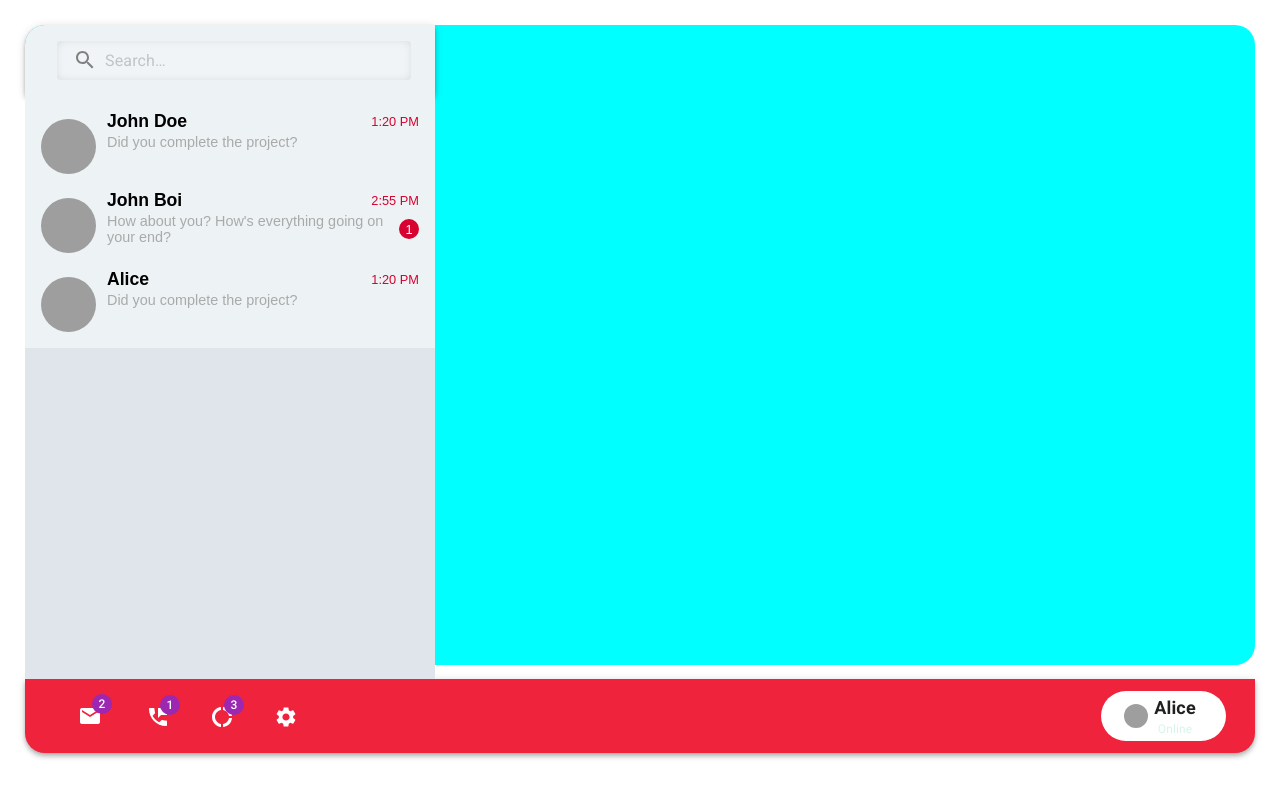
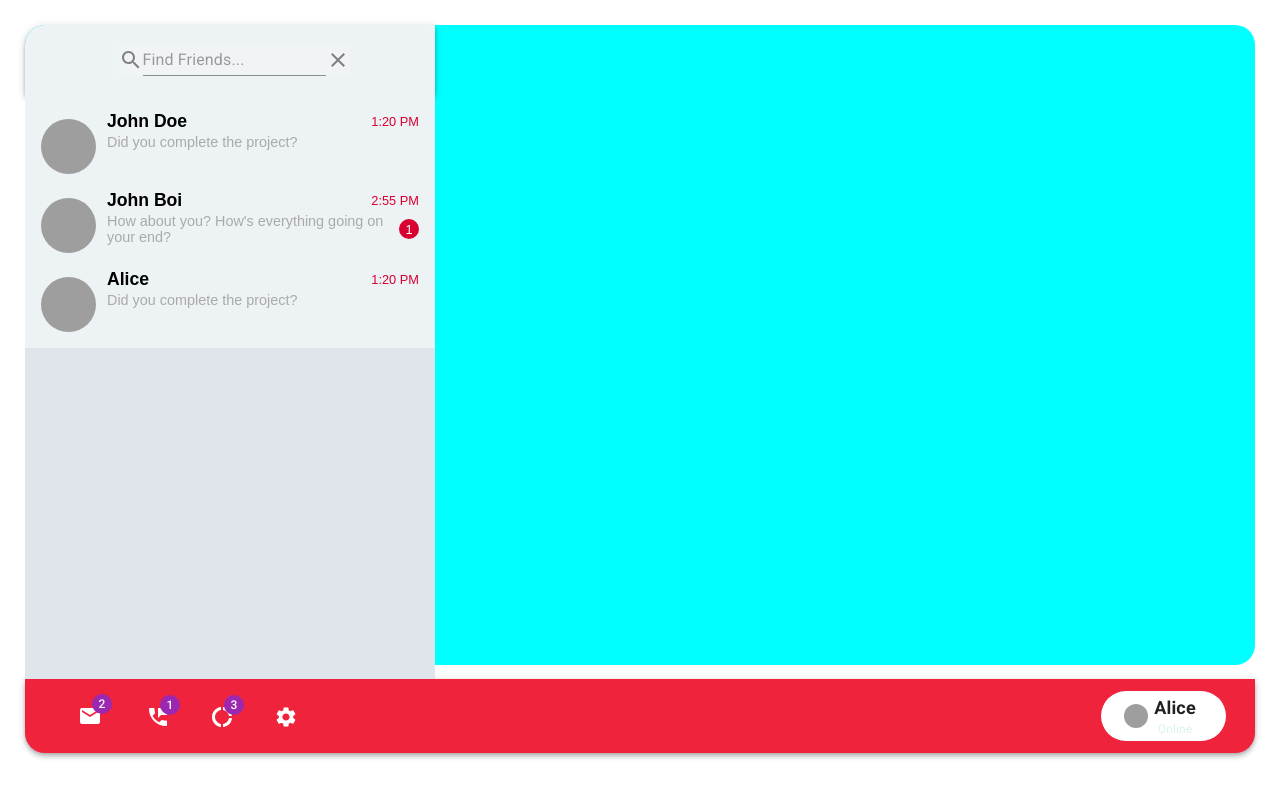
Before and after one commit to abhiperfect/ChatterBox, a React (Create React App) app in the folder client/: page /chat in a window 1280 px wide. Built offline with nearby package versions, Linux system fonts and the light colour scheme; grey boxes are pictures that could not be loaded.

Commit message:
🐛Fix/Fix search bar

```diff
--- a/client/src/components/common/SearchBar.jsx
+++ b/client/src/components/common/SearchBar.jsx
@@ -1,63 +1,55 @@
-import * as React from "react";
+import React, { useState, useRef } from "react";
 import AppBar from "@mui/material/AppBar";
-import Box from "@mui/material/Box";
-import Toolbar from "@mui/material/Toolbar";
-import IconButton from "@mui/material/IconButton";
-import Typography from "@mui/material/Typography";
-import Menu from "@mui/material/Menu";
-import MenuIcon from "@mui/icons-material/Menu";
 import Container from "@mui/material/Container";
-import Avatar from "@mui/material/Avatar";
-import Button from "@mui/material/Button";
-import Tooltip from "@mui/material/Tooltip";
-import MenuItem from "@mui/material/MenuItem";
-import AdbIcon from "@mui/icons-material/Adb";
-import { styled, alpha } from '@mui/material/styles';
-import InputBase from '@mui/material/InputBase';
-import SearchIcon from '@mui/icons-material/Search';
-import { searchBarBGColor, searchBarTextColor, searchBarInsetBoxShadow } from "../../constants/color";
+import { styled, alpha } from "@mui/material/styles";
+import InputBase from "@mui/material/InputBase";
+import SearchIcon from "@mui/icons-material/Search";
+import {
+  searchBarBGColor,
+  searchBarTextColor,
+  searchBarInsetBoxShadow,
+} from "../../constants/color";
+import { useComponentContext } from "../../context/UserContext";
+import CloseIcon from "@mui/icons-material/Close";
+import { Stack } from "@mui/material";
+import { Input } from "@mui/material";
 
-
-const pages = ["Products", "Pricing", "Blog"];
-const settings = ["Profile", "Account", "Dashboard", "Logout"];
-
-const Search = styled('div')(({ theme }) => ({
-  position: 'relative',
+const Search = styled("div")(({ theme }) => ({
+  position: "relative",
   borderRadius: theme.shape.borderRadius,
   backgroundColor: alpha(theme.palette.common.white, 0.15),
-  '&:hover': {
+  "&:hover": {
     backgroundColor: alpha(theme.palette.common.white, 0.25),
   },
   marginLeft: 0,
-  width: '100%',
-  [theme.breakpoints.up('sm')]: {
+  width: "100%",
+  [theme.breakpoints.up("sm")]: {
     marginLeft: theme.spacing(1),
-    width: 'auto',
+    width: "auto",
   },
 }));
 
-const SearchIconWrapper = styled('div')(({ theme }) => ({
+const SearchIconWrapper = styled("div")(({ theme }) => ({
   padding: theme.spacing(0, 2),
-  height: '100%',
-  position: 'absolute',
-  pointerEvents: 'none',
-  display: 'flex',
-  alignItems: 'center',
-  justifyContent: 'center',
+  height: "100%",
+  position: "absolute",
+  pointerEvents: "none",
+  display: "flex",
+  alignItems: "center",
+  justifyContent: "center",
 }));
 
 const StyledInputBase = styled(InputBase)(({ theme }) => ({
-  color: 'inherit',
-  width: '100%',
-  '& .MuiInputBase-input': {
+  color: "inherit",
+  width: "100%",
+  "& .MuiInputBase-input": {
     padding: theme.spacing(1, 1, 1, 0),
-    // vertical padding + font size from searchIcon
     paddingLeft: `calc(1em + ${theme.spacing(4)})`,
-    transition: theme.transitions.create('width'),
-    [theme.breakpoints.up('sm')]: {
-      width: '12ch',
-      '&:focus': {
-        width: '20ch',
+    transition: theme.transitions.create("width"),
+    [theme.breakpoints.up("sm")]: {
+      width: "12ch",
+      "&:focus": {
+        width: "20ch",
       },
     },
   },
@@ -69,23 +61,19 @@ function SearchBar({
   borderTopRightRadius,
   borderBottomRightRadius,
 }) {
-  const [anchorElNav, setAnchorElNav] = React.useState(null);
+  const { searchBarOpen, setSearchBarOpen } = useComponentContext();
+  const [searchInput, setSearchInput] = useState("");
+  const searchBarRef = useRef(null);
 
-  const [anchorElUser, setAnchorElUser] = React.useState(null);
-
-  const handleOpenNavMenu = (event) => {
-    setAnchorElNav(event.currentTarget);
+  const handleSearchClick = () => {
+    setSearchBarOpen(true);
   };
-  const handleOpenUserMenu = (event) => {
-    setAnchorElUser(event.currentTarget);
+  const closeSearchBar = () => {
+    setSearchBarOpen(false);
   };
 
-  const handleCloseNavMenu = () => {
-    setAnchorElNav(null);
-  };
-
-  const handleCloseUserMenu = () => {
-    setAnchorElUser(null);
+  const handleInputChange = (event) => {
+    setSearchInput(event.target.value);
   };
 
   return (
@@ -96,29 +84,32 @@ function SearchBar({
         borderTopRightRadius: borderTopRightRadius,
         borderBottomLeftRadius: borderBottomLeftRadius,
         borderBottomRightRadius: borderBottomRightRadius,
-        backgroundColor:searchBarBGColor,
-        color:searchBarTextColor ,
-        height:'70px',
-        display:'flex',
-        justifyContent:'center',
-        alignItems:'center',
-
+        backgroundColor: searchBarBGColor,
+        color: searchBarTextColor,
+        height: "70px",
+        display: "flex",
+        justifyContent: "center",
+        alignItems: "center",
       }}
-
     >
-      <Container maxWidth="xl">
-        <Search sx={{ boxShadow:`inset ${searchBarInsetBoxShadow} 0px 0px 15px -10px`
-        }}>
-          <SearchIconWrapper>
-            <SearchIcon />
-          </SearchIconWrapper>
-          <StyledInputBase
-            placeholder="Search…"
-            inputProps={{ "aria-label": "search" }}
-          />
-        </Search>
-      </Container>
+      <Search
+        sx={{
+          display: "flex",
+          alignItems: "center",
+          justifyContent: "center",
+        }}
+      >
+        <SearchIcon />
+        <Input
+          placeholder="Find Friends..."
+          fullWidth={true}
+          onChange={handleInputChange}
+          onClick={handleSearchClick}
+        ></Input>
+        <CloseIcon onClick={closeSearchBar} sx={{ cursor:'pointer' }} />
+      </Search>
     </AppBar>
   );
 }
+
 export default SearchBar;
```
